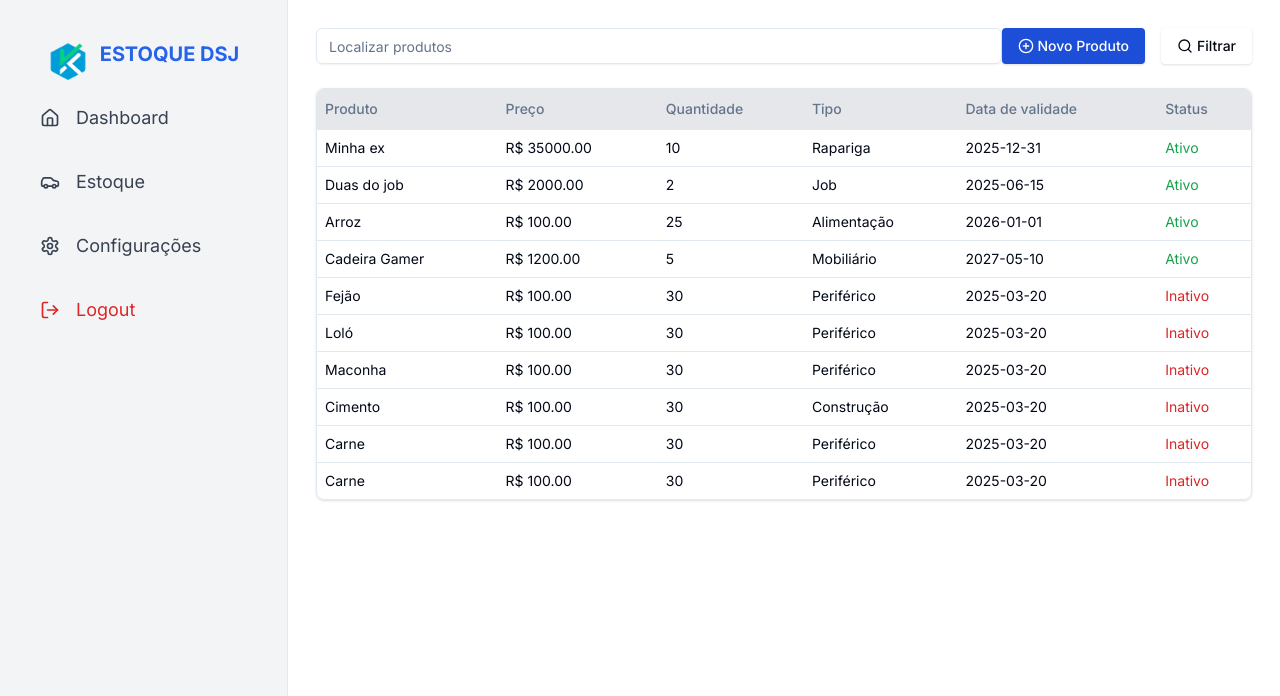
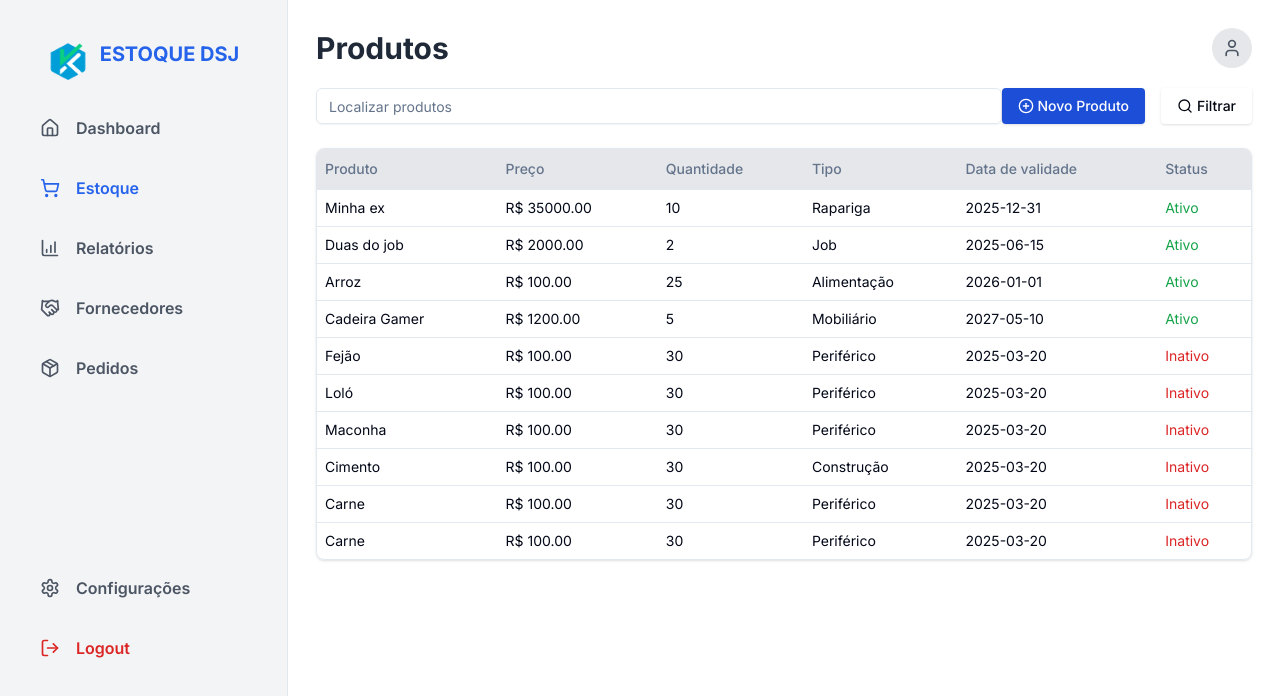
Before and after one commit to willianfurtado/estoque-djs, a React (Vite) app: page / in a window 1280 px wide. Shown: the top 696 px of the page. Built offline with nearby package versions, Linux system fonts and the light colour scheme.

Commit message:
Criação do header do main e alterações simples na sidebar e nos botões

```diff
--- a/src/App.tsx
+++ b/src/App.tsx
@@ -2,7 +2,7 @@ import { Input } from "./components/ui/input";
 import { Button } from "./components/ui/button";
 import { Dialog, DialogContent, DialogDescription, DialogFooter, DialogHeader, DialogTitle, DialogTrigger, DialogClose } from "./components/ui/dialog";
 import { Table, TableBody, TableHead, TableHeader, TableRow, TableCell } from "./components/ui/table";
-import { Car, HomeIcon, LogOutIcon, PlusCircle, Search, Settings } from "lucide-react";
+import { ChartColumnIncreasing, Handshake, HomeIcon, LogOutIcon, Package, PlusCircle, Search, Settings, ShoppingCart, User } from "lucide-react";
 
 import Logo from "./assets/Logo.png"
 import { useState } from "react";
@@ -37,17 +37,18 @@ export function App() {
 
   return (
     <div className="h-screen flex">
+
       {/* Sidebar */}
-      <aside className="w-72 bg-gray-100 border-r p-10 justify-center">
+      <aside className="w-72 bg-gray-100 border-r p-10 flex flex-col item-center">
         <div className="flex gap-3 justify-center">
           <img src={Logo} alt="logo" className="w-10 h-10 rounded-full" />
           <h1 className="font-bold text-xl mb-9 text-blue-600">ESTOQUE DSJ</h1>
         </div>
 
-        <nav className="flex flex-col gap-9 text-gray-700 text-lg">
+        <nav className="flex flex-col gap-9 text-gray-600 text-base mt-3">
           <a
             href="#"
-            className="flex items-center gap-4 hover:text-blue-600 cursor-pointer"
+            className="flex items-center gap-4 hover:text-blue-600 cursor-pointer font-semibold"
           >
             <HomeIcon className="w-5 h-5" />
             Dashboard
@@ -55,15 +56,39 @@ export function App() {
 
           <a
             href="#"
-            className="flex items-center gap-4 hover:text-blue-600 cursor-pointer"
+            className="flex items-center gap-4 text-blue-600 hover:text-blue-500 cursor-pointer font-semibold"
           >
-            <Car className="w-5 h-5" />
+            <ShoppingCart className="w-5 h-5" />
             Estoque
           </a>
 
           <a
             href="#"
-            className="flex items-center gap-4 hover:text-blue-600 cursor-pointer"
+            className="flex items-center gap-4 hover:text-blue-600 cursor-pointer font-semibold"
+          >
+            <ChartColumnIncreasing className="w-5 h-5" />
+            Relatórios
+          </a>
+
+          <a
+            href="#"
+            className="flex items-center gap-4 hover:text-blue-600 cursor-pointer font-semibold"
+          >
+            <Handshake className="w-5 h-5" />
+            Fornecedores
+          </a>
+
+          <a
+            href="#"
+            className="flex items-center gap-4 hover:text-blue-600 cursor-pointer mb-40 font-semibold"
+          >
+            <Package className="w-5 h-5" />
+            Pedidos
+          </a>
+
+          <a
+            href="#"
+            className="flex items-center gap-4 hover:text-blue-600 cursor-pointer font-semibold"
           >
             <Settings className="w-5 h-5" />
             Configurações
@@ -71,7 +96,7 @@ export function App() {
 
           <a
             href="#"
-            className="flex items-center gap-4 text-red-600 hover:text-red-800 cursor-pointer"
+            className="flex items-center gap-4 text-red-600 hover:text-red-800 cursor-pointer font-semibold"
           >
             <LogOutIcon className="w-5 h-5" />
             Logout
@@ -82,14 +107,22 @@ export function App() {
       {/* Conteúdo principal */}
       <main className="flex-1 p-7">
 
+      <div className="flex items-center justify-between mb-5">
+        <h1 className="text-3xl font-bold text-gray-800">Produtos</h1>
+        <div className="flex items-center justify-center w-10 h-10 bg-gray-200 rounded-full">
+          <User className="w-5 h-5 text-gray-600" />
+        </div>
+      </div>
+
+
         {/* Barra de busca e botões */}
         <div className="flex justify-between items-center mb-6">
-          <Input name="nome" placeholder="Localizar produtos" value={search} onChange={handleSearch} className="w-3/4" />
+          <Input name="nome" placeholder="Localizar produtos" value={search} onChange={handleSearch} className="w-3/4 focus:outline-none focus:ring-2 focus:ring-blue-500" />
           <div className="flex gap-4">
 
             <Dialog>
               <DialogTrigger asChild>
-                <Button className="flex items-center gap-1 bg-blue-700 hover:bg-green-600 text-white px-4 py-2 rounded">
+                <Button className="flex items-center gap-1 bg-blue-700 hover:bg-blue-600 text-white px-4 py-2 rounded">
                   <PlusCircle className="w-5 h-5" />
                   Novo Produto
                 </Button>
@@ -142,7 +175,7 @@ export function App() {
               </DialogContent>
             </Dialog>
 
-            <Button className="flex items-center gap-1 bg-white hover:bg-blue-600 text-gray-950 px-4 py-2 rounded">
+            <Button className="flex items-center gap-1 bg-white hover:bg-blue-300 text-gray-950 px-4 py-2 rounded">
               <Search className="w-5 h-5" />
               Filtrar
             </Button>
```
